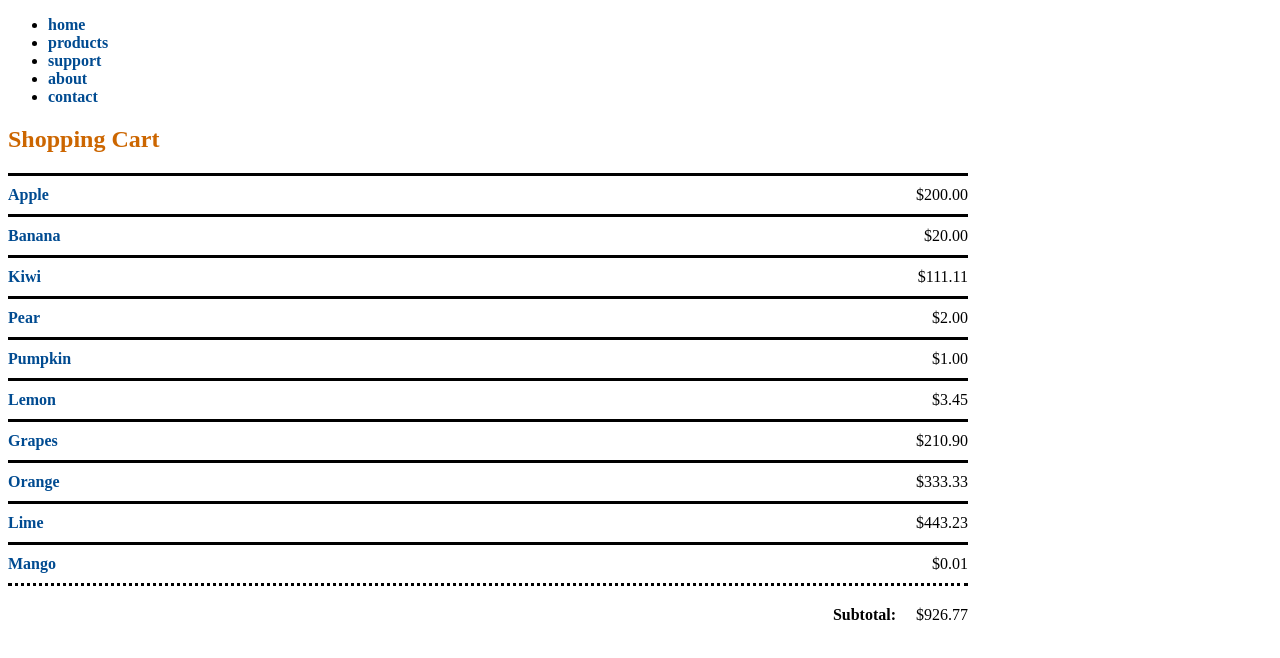
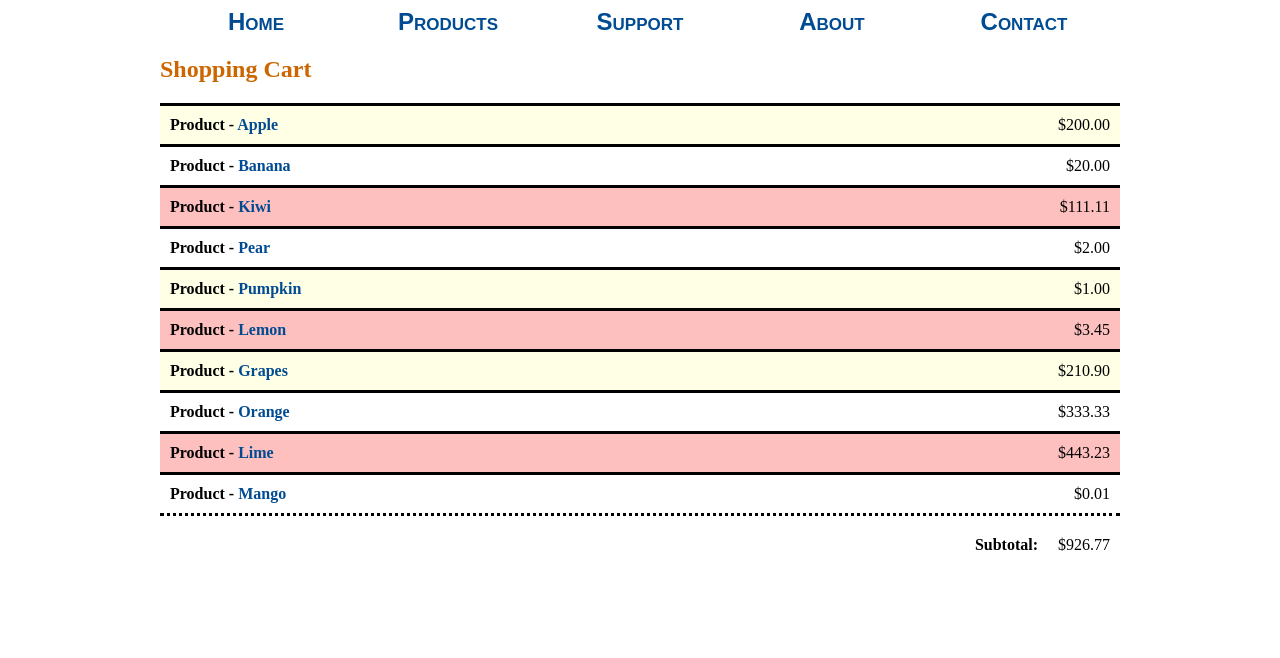
Before and after one commit to longility/WebDevelopmentTalk, a plain HTML site: page index.html in a window 1280 px wide. Drawn offline with Linux system fonts and the light colour scheme.

Commit message:
update css file

```diff
--- a/main.css
+++ b/main.css
@@ -2,10 +2,45 @@
 	position: relative;
 }
 
+nav {
+	width: 960px;
+	margin: 0 auto;
+	font-variant: small-caps;
+	font-size: 1.5em;
+	font-family: sans-serif;
+	text-transform: capitalize;
+}
+
+ul {
+	list-style: none;
+	margin: 0;
+	padding: 0;
+	width: 100%;
+	display: table;
+    table-layout: fixed;
+    overflow: hidden;
+    text-align: center;
+}
+
+li {
+	display: table-cell;
+}
+li a {
+	width: 100%;
+}
+
 .cart-item {
 	border-top: solid;
-	padding-top: 10px;
-	padding-bottom: 10px;
+	padding: 10px;
+}
+
+.cart-item:nth-child(odd) {
+	background-color: #ffffe5;
+}
+
+.cart-item:nth-child(3n+0)
+{
+	background:#FEBFBF;
 }
 
 .active-item-bottom {
@@ -15,10 +50,13 @@
 
 .cart-header-title {
 	color: #cc6600;
+	width: 960px;
+	margin: 20px auto;
 }
 
 .cart-item-list {
 	width: 960px;
+	margin: 0 auto;
 }
 
 a, a:visited {
@@ -32,16 +70,18 @@ a:hover {
 	text-decoration: underline;
 }
 
+.item-title:before {content: "Product - "; font-weight: 800;}
+
 .item-price {
 	position: absolute;
-	right: 0;
+	right: 10px;
 	text-align: right;
 	top: 10px;
 }
 
 #cart-subtotal {
 	position: absolute;
-	right: 0;
+	right: 10px;
 	font-weight: 800;
 }
 .subtotal {
```
